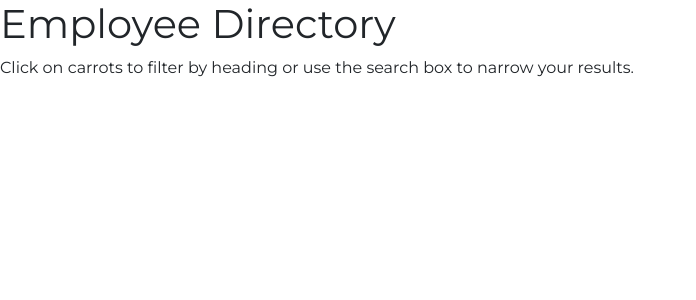
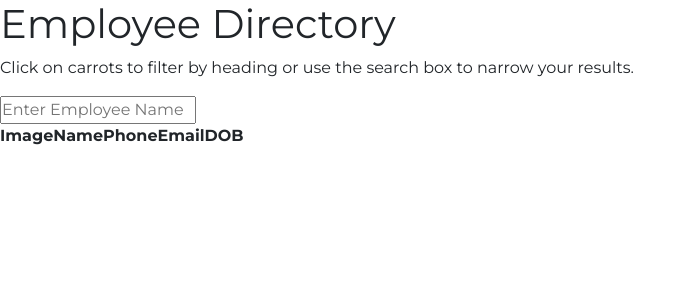
Before and after one commit to nvalline/employee-directory, a React (Create React App) app: page / in a window 1280 px wide. Shown: the top 300 px of the page, without its empty margins (0-696 px from the left). Built offline with nearby package versions, Linux system fonts and the light colour scheme.

Commit message:
added employee search and table components

```diff
--- a/src/App.js
+++ b/src/App.js
@@ -1,5 +1,7 @@
 import React from 'react';
 import Header from './components/Header';
+import EmployeeSearch from './components/EmployeeSearch';
+import EmployeeTable from './components/EmployeeTable';
 
 import './App.css';
 
@@ -7,6 +9,8 @@ function App() {
   return (
     <div>
       <Header />
+      <EmployeeSearch />
+      <EmployeeTable />
     </div>
   );
 }
--- /dev/null
+++ b/src/components/EmployeeSearch.js
@@ -0,0 +1,18 @@
+import React, { Component } from 'react'
+
+export class EmployeeSearch extends Component {
+    render() {
+        return (
+            <form>
+                <input
+                    type="text"
+                    placeholder="Enter Employee Name"
+                    name="employeeName"
+                // onChange={}
+                />
+            </form>
+        )
+    }
+}
+
+export default EmployeeSearch;
--- /dev/null
+++ b/src/components/EmployeeTable.js
@@ -0,0 +1,17 @@
+import React from 'react'
+
+function EmployeeTable() {
+    return (
+        <table>
+            <tr>
+                <th>Image</th>
+                <th>Name</th>
+                <th>Phone</th>
+                <th>Email</th>
+                <th>DOB</th>
+            </tr>
+        </table>
+    )
+}
+
+export default EmployeeTable;
```
